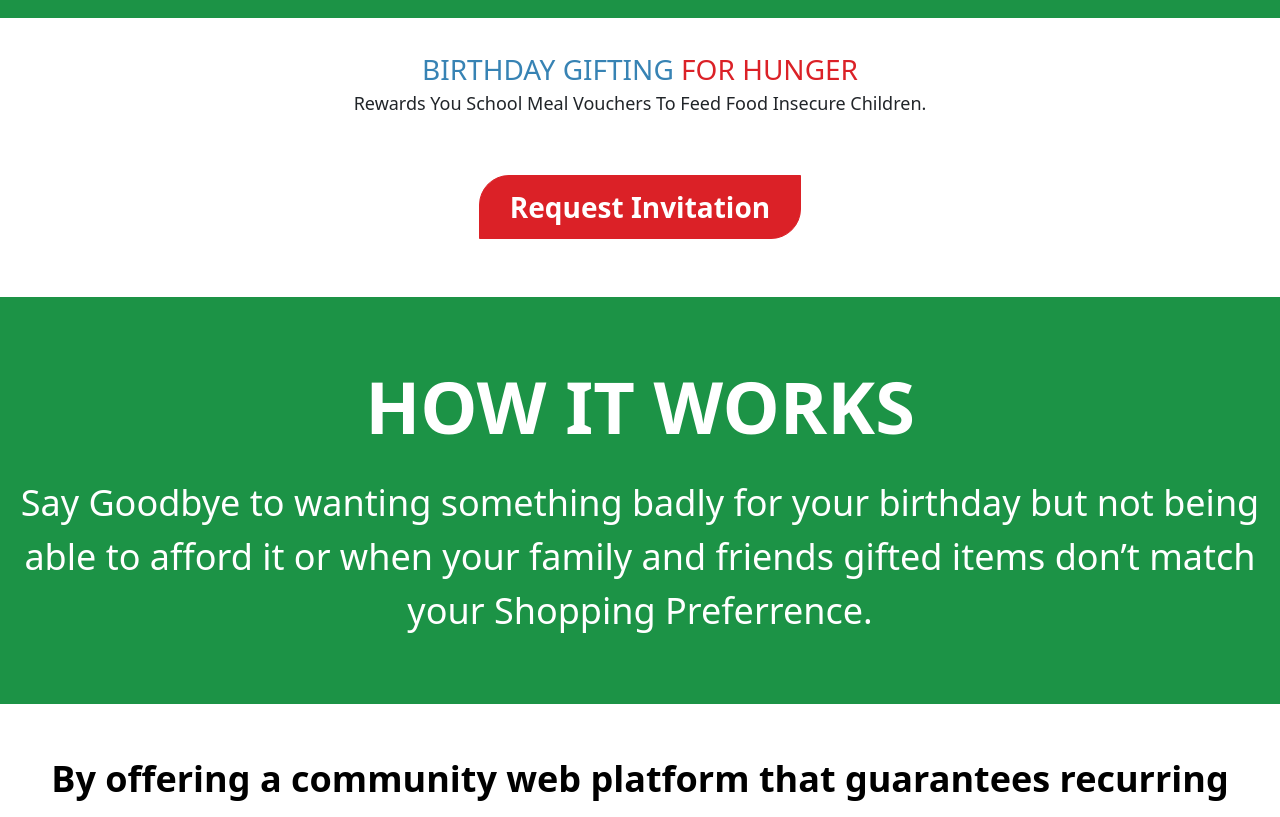
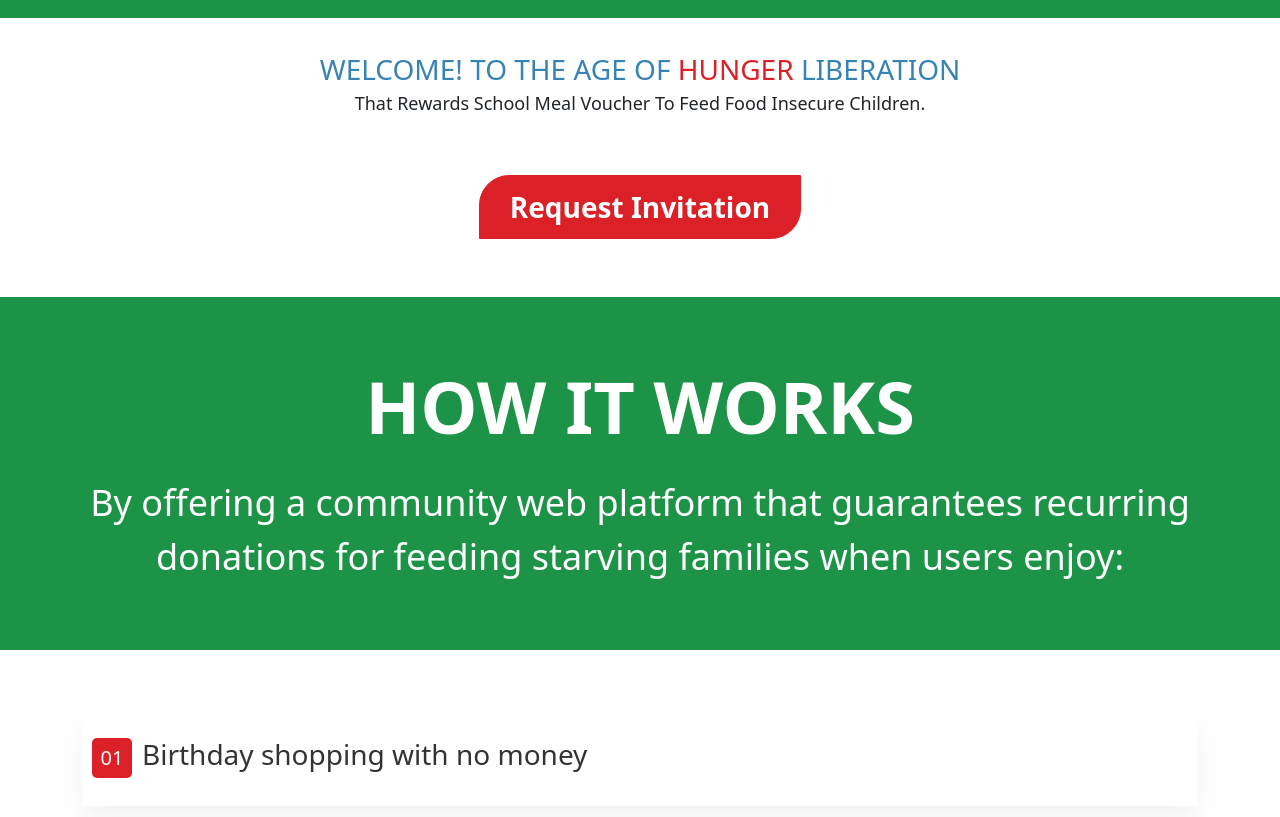
Before and after one commit to CharlieAlbert/Brandlog-Inc., a plain HTML site: page index.html in a window 1280 px wide. Shown: the part 102-919 px from the top of the page. Drawn offline with nearby package versions, Linux system fonts and the light colour scheme.

Commit message:
Updated headline and subheadline

```diff
--- a/index.html
+++ b/index.html
@@ -34,15 +34,15 @@
         <div>
           <div class="headline">
             <span class="text-uppercase">
-              <span class="blue">Birthday gifting</span>
-              <span class="headline-color">for hunger</span>
-              <span class="blue"></span>
-              <span class="blue"></span>
+              <span class="blue">Welcome!</span>
+              <span class="blue">to the age of</span>
+              <span class="headline-color">hunger </span>
+              <span class="blue">liberation</span>
             </span>
           </div>
-          <div class="sub-headline">
+          <div class="sub-headline text-capitalize">
             <p>
-              Rewards You School Meal Vouchers to Feed Food Insecure Children.
+              That Rewards School Meal Voucher To Feed Food Insecure Children.
             </p>
           </div>
         </div>
@@ -198,18 +198,14 @@
           </div>
           <div class="work-message">
             <p>
-              Say Goodbye to wanting something badly for your birthday but not
-              being able to afford it or when your family and friends gifted
-              items don’t match your Shopping Preferrence.
+              By offering a community web platform that guarantees recurring
+              donations for feeding starving families when users enjoy:
             </p>
           </div>
         </div>
         <div class="my-5">
           <div>
-            <p class="video">
-              By offering a community web platform that guarantees recurring
-              donations for feeding starving families when users enjoy:
-            </p>
+            <p class="video"></p>
             <div class="container text-start">
               <div class="tab">
                 <input type="radio" name="acc" id="acc4" />
```
